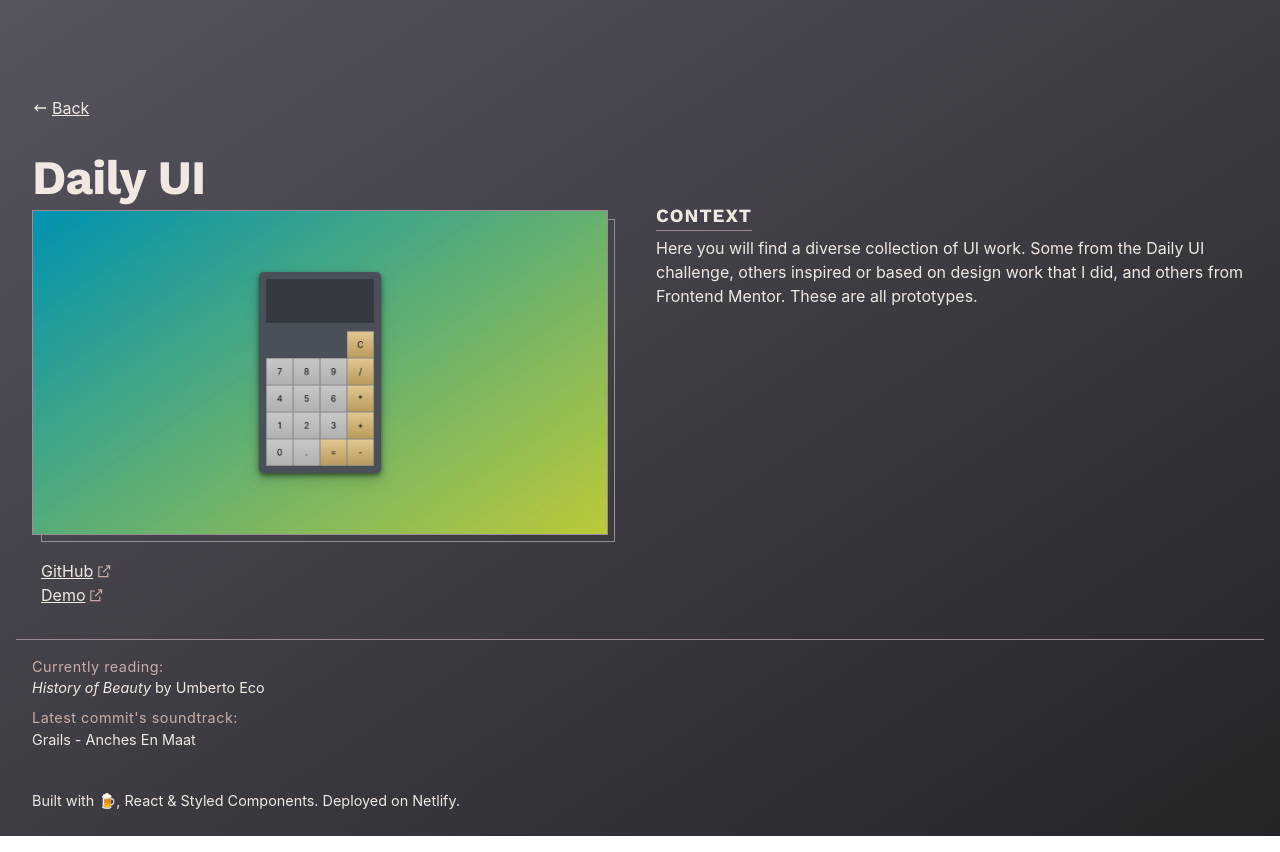
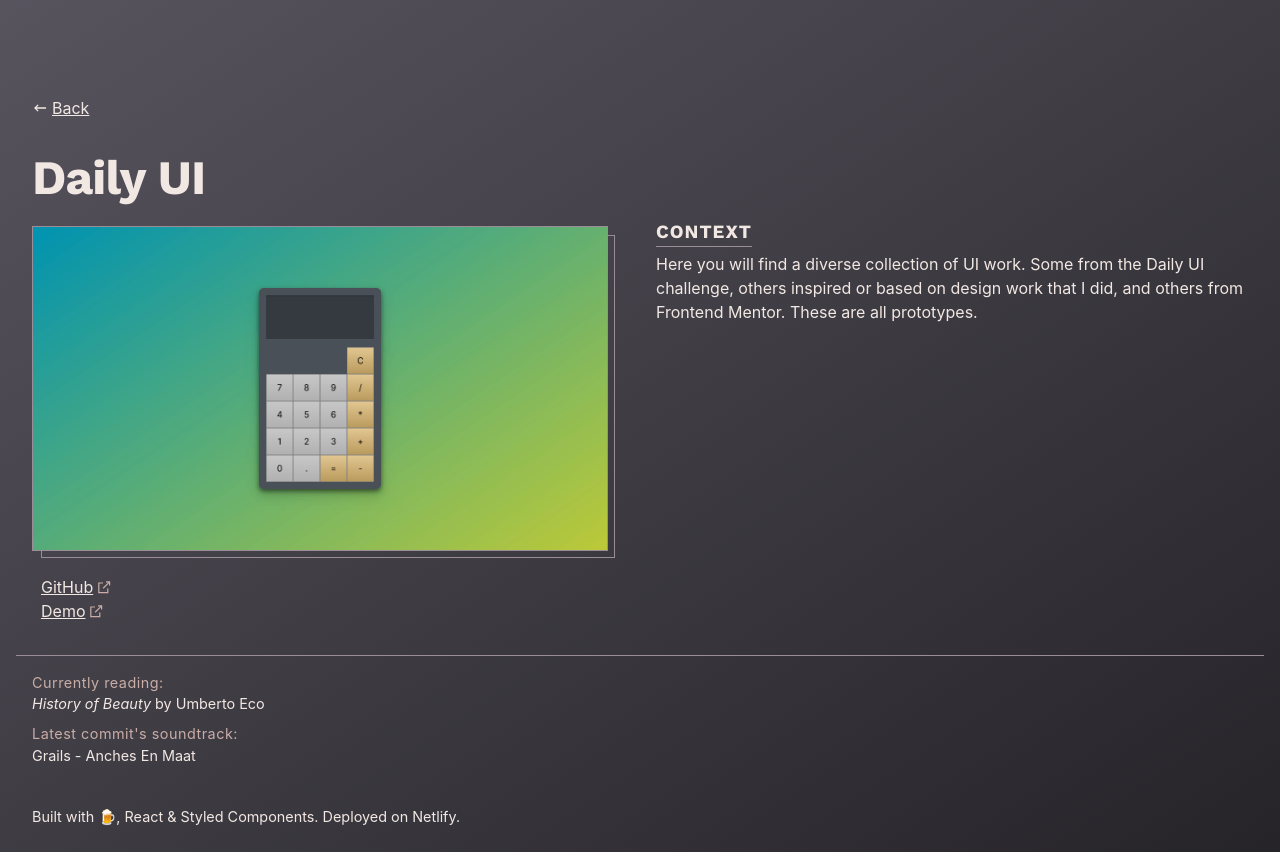
Before and after one commit to ndemia/demia.me-react, a React (Vite) app: page /daily in a window 1280 px wide. Built offline with nearby package versions, Linux system fonts and the light colour scheme; a web font is replaced by a local one.

Commit message:
Add margin to separate title and image in project description.

```diff
--- a/src/components/ProjectHeader/ProjectHeader.styled.js
+++ b/src/components/ProjectHeader/ProjectHeader.styled.js
@@ -17,7 +17,7 @@ export const StyledProjectHeader = styled(StyledHeader)`
 		border: 1px solid ${({ theme }) => theme.colors.beige03};
 		background-color: ${({ theme }) => theme.colors.beige03};
 		transition: all 200ms ease-in-out;
-		margin-bottom: 1.5rem;
+		margin: 1.5rem 0;
 
 		&::after {
 			content: '';
--- a/src/components/RightSection/RightSection.styled.js
+++ b/src/components/RightSection/RightSection.styled.js
@@ -9,7 +9,7 @@ export const StyledRightSection = styled.section`
 		grid-column-end: ${(project) => (project.type === 'project' ? 3 : 2)};
 		grid-row-start: ${(project) => (project.type === 'project' ? 2 : 1)};
 		grid-row-end: 2;
-		padding: ${(project) => (project.type === 'project' ? '3rem 1rem 0 0' : '6rem 1rem 0 0')};
+		padding: ${(project) => (project.type === 'project' ? '4rem 1rem 0 0' : '6rem 1rem 0 0')};
 		margin-bottom: 0;
 	}
 `;
```
